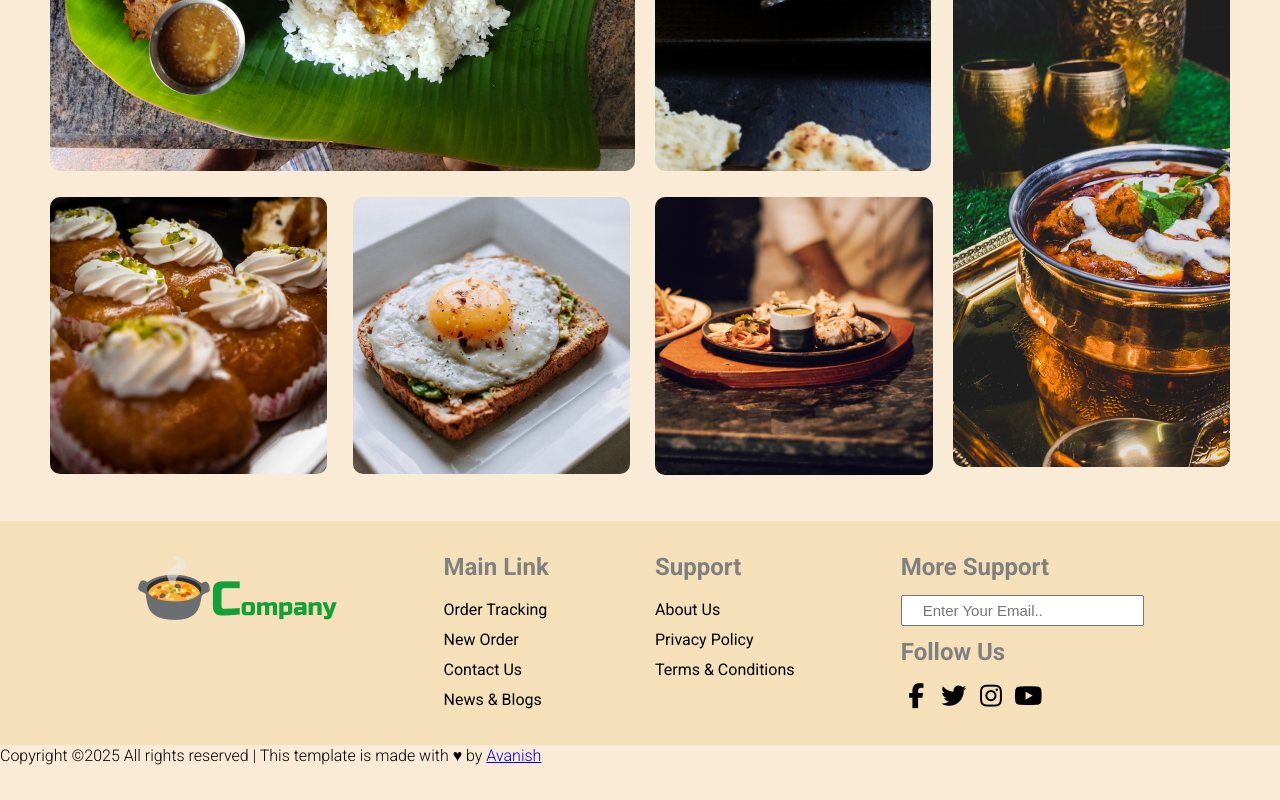
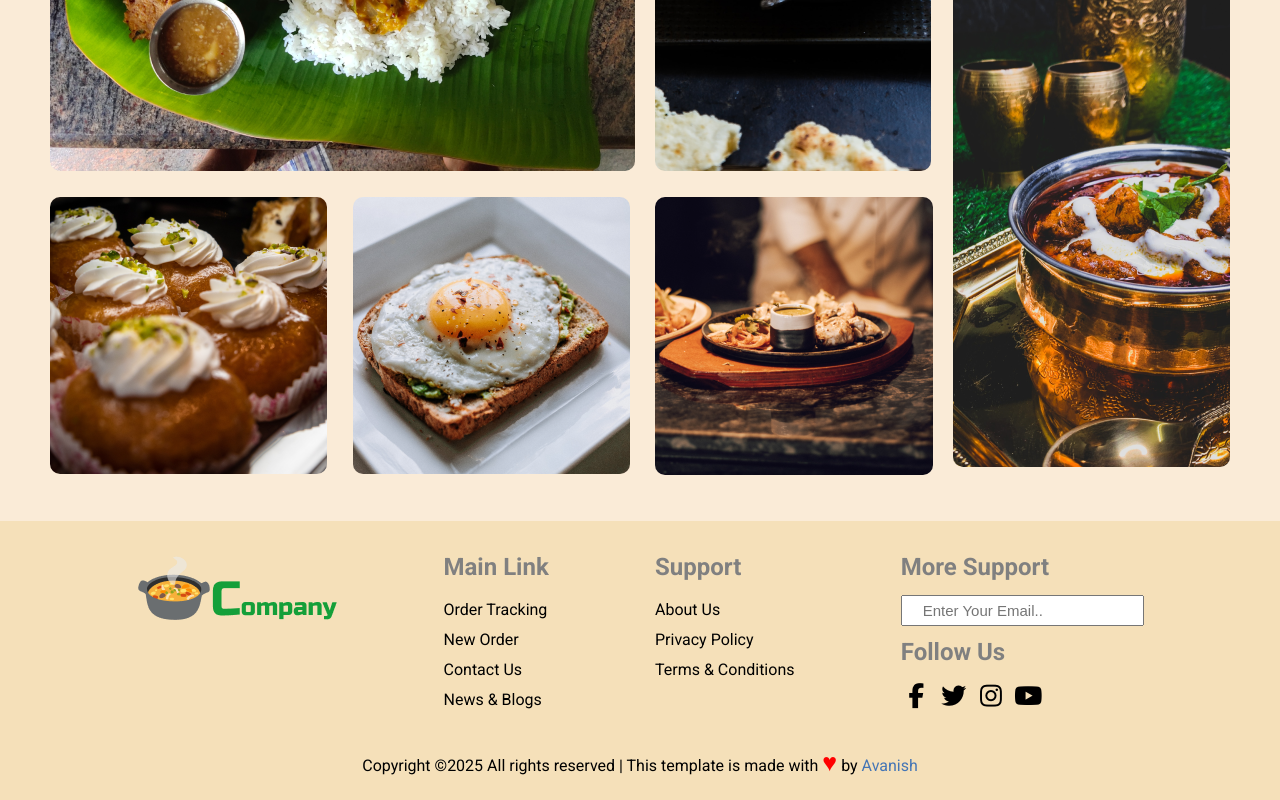
Before and after one commit to AvanishYadav-80/Restaurant-Website, a plain HTML site: page index.html in a window 1280 px wide. Shown: the part 1693-2493 px from the top of the page. Before the commit the page ends 2460 px from the top, so only its background shows below. Drawn offline with Linux system fonts and the light colour scheme.

Commit message:
Update style.css

```diff
--- a/style.css
+++ b/style.css
@@ -264,6 +264,22 @@ body {
 
 .footer .icon i:hover {
     transform: scale(1.4);
+}
+
+.caption{
+    padding-bottom: 20px;
+    color: black;
+    background-color: rgba(245, 222, 179, 0.819);
+    text-align: center;
+    font-weight: 400;
+}
+.caption a{
+    color: rgb(68, 117, 181);
+    text-decoration: none;
+}
+.caption span{
+    color: red;
+    font-size: 25px;
 }
 
 @media (max-width:1200px) {
```
